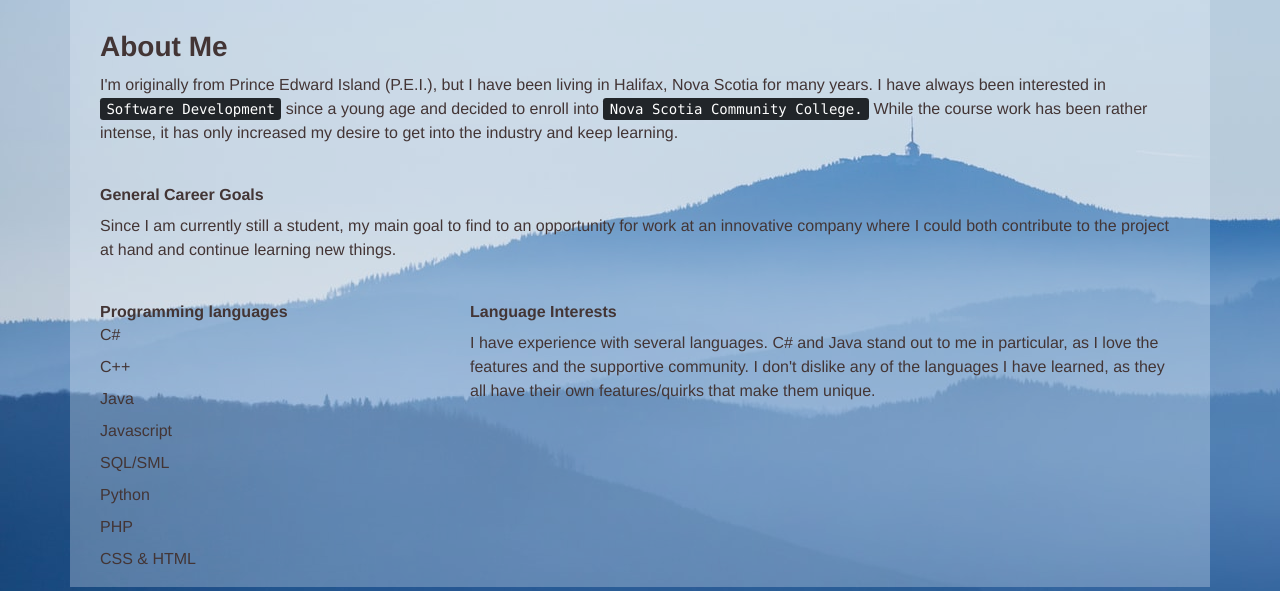
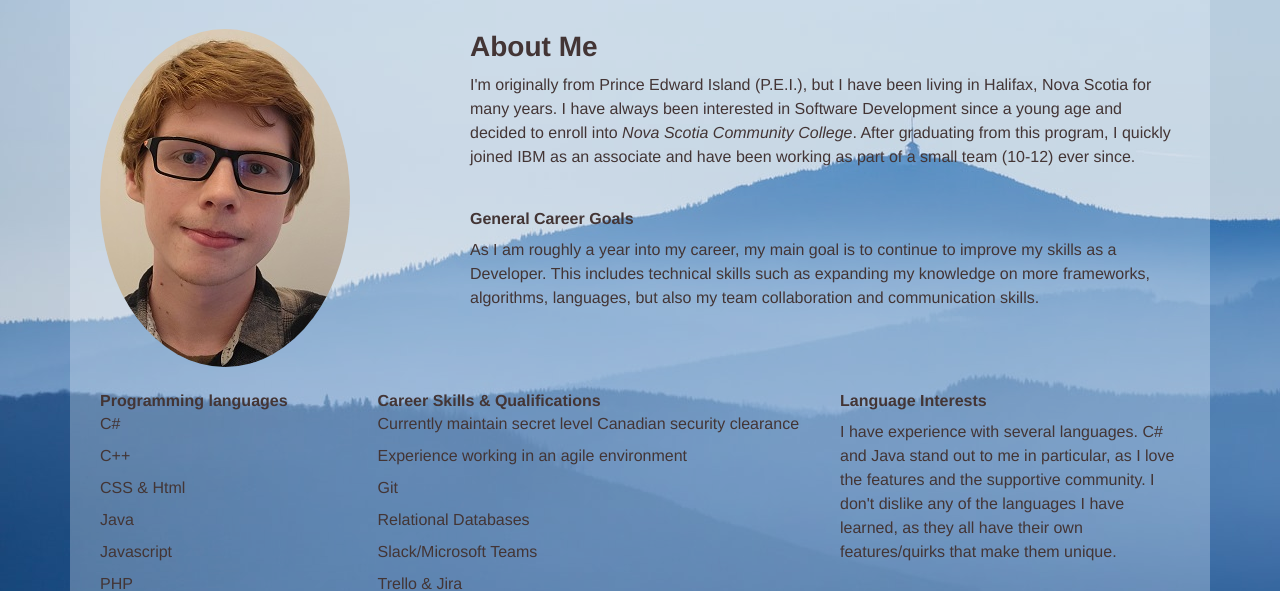
Before and after one commit to KyleMcCullough/KyleMcCullough.github.io, a plain HTML site: page index.html in a window 1280 px wide. Shown: the part 212-803 px from the top of the page. Drawn offline with nearby package versions, Linux system fonts and the light colour scheme.

Commit message:
Updated with current information
Included new large-scale example

```diff
--- a/index.html
+++ b/index.html
@@ -34,18 +34,18 @@
 				<article class="container-sm">
 
 					<article class="row">
-						<article class="col-">
-							<!-- <a href="https://placeholder.com"><img class="rounded-circle" src="https://via.placeholder.com/250"></a> -->
+						<article class="col-4" id="myself">
+							<img class="rounded-circle" src="KyleMcCullough.jpg" alt="Picture of myself (Kyle McCullough)">
 						</article>
 
 						<article class="col">
 							<h3>About Me</h3>
-							<p>I'm originally from Prince Edward Island (P.E.I.), but I have been living in Halifax, Nova Scotia for many years. I have always been interested in <kbd>Software Development</kbd> since a young age and decided to enroll into <kbd>Nova Scotia Community College.</kbd> While the course work has been rather intense, it has only increased my desire to get into the industry and keep learning.</p>
+							<p>I'm originally from Prince Edward Island (P.E.I.), but I have been living in Halifax, Nova Scotia for many years. I have always been interested in Software Development since a young age and decided to enroll into <i>Nova Scotia Community College</i>. After graduating from this program, I quickly joined IBM as an associate and have been working as part of a small team (10-12) ever since.</p>
 
 							<div class="container pt-4"></div>
 
 							<h6>General Career Goals</h6>
-							<p>Since I am currently still a student, my main goal to find to an opportunity for work at an innovative company where I could both contribute to the project at hand and continue learning new things.</p>
+							<p>As I am roughly a year into my career, my main goal is to continue to improve my skills as a Developer. This includes technical skills such as expanding my knowledge on more frameworks, algorithms, languages, but also my team collaboration and communication skills.</p>
 						</article>
 					</article>
 
@@ -53,21 +53,33 @@
 					<div class="container pt-4"></div>
 
 					<article class="row">
-						<article class="col-4">
+						<article class="col-3">
 							<dl>
 								<dt>Programming languages</dt>
 								<dd>C#</dd>
 								<dd>C++</dd>
+								<dd>CSS & Html</dd>
 								<dd>Java</dd>
 								<dd>Javascript</dd>
+								<dd>PHP</dd>
+								<dd>Python</dd>
 								<dd>SQL/SML</dd>
-								<dd>Python</dd>
-								<dd>PHP</dd>
-								<dd>CSS & HTML</dd>
 							</dl>
 						</article>
 
-						<article class="col">
+						<article class="col-5">
+							<dl>
+								<dt>Career Skills & Qualifications</dt>
+								<dd>Currently maintain secret level Canadian security clearance</dd>
+								<dd>Experience working in an agile environment</dd>
+								<dd>Git</dd>
+								<dd>Relational Databases</dd>
+								<dd>Slack/Microsoft Teams</dd>
+								<dd>Trello & Jira</dd>
+							</dl>
+						</article>
+
+						<article class="col-4">
 							<h6>Language Interests</h6>
 							<p>I have experience with several languages. C# and Java stand out to me in particular, as I love the features and the supportive community. I don't dislike any of the languages I have learned, as they all have their own features/quirks that make them unique.</p>
 
--- a/main.css
+++ b/main.css
@@ -103,5 +103,13 @@ li a {
 }
 
 li a:hover {
-  background-color: rgba(176, 243, 255, 0.25);
+  background-color: rgba(43, 50, 51, 0.25);
 }
+
+/* Mobile */
+
+@media only screen and (max-device-width: 480px){
+  #myself {
+    display: none;
+  }
+ }
```
Also changed, not shown: goals.html (+1 -1 lines), samples.html (+14 -2 lines), KyleMcCullough.jpg (added).
